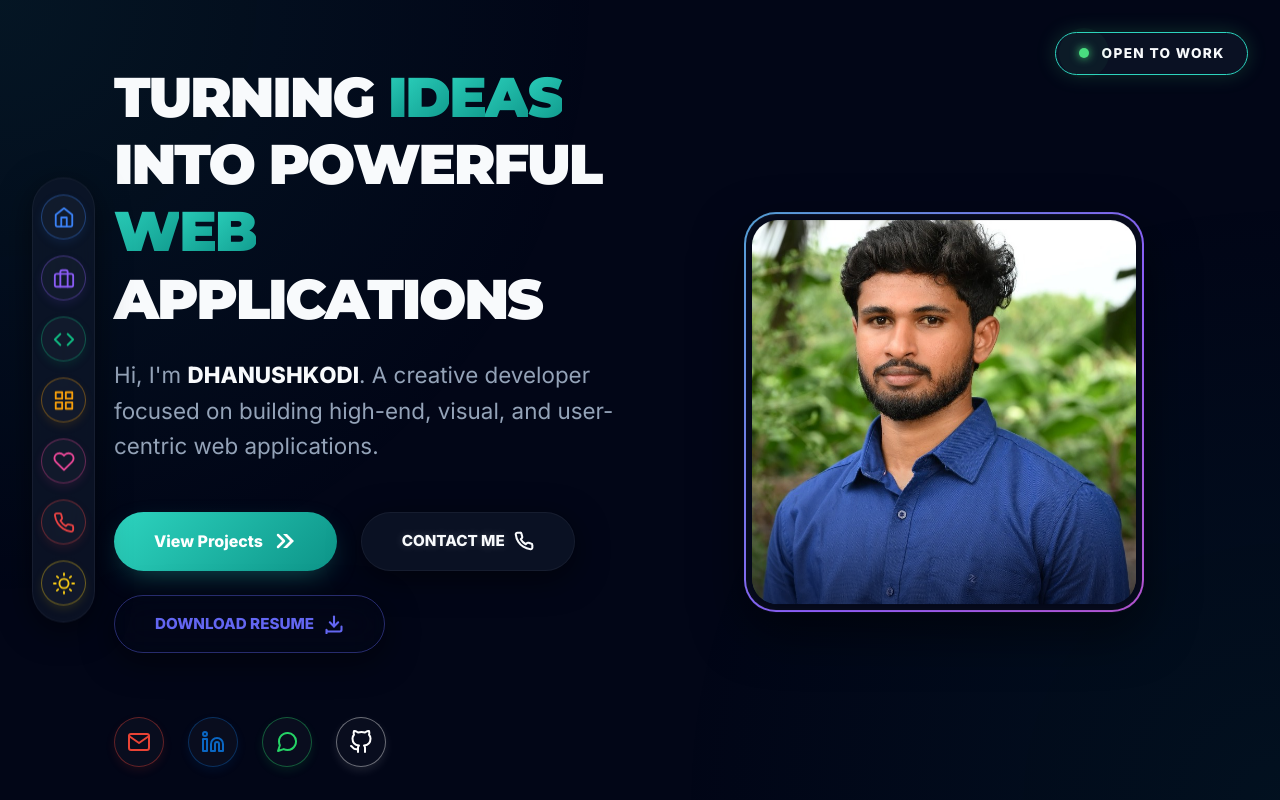
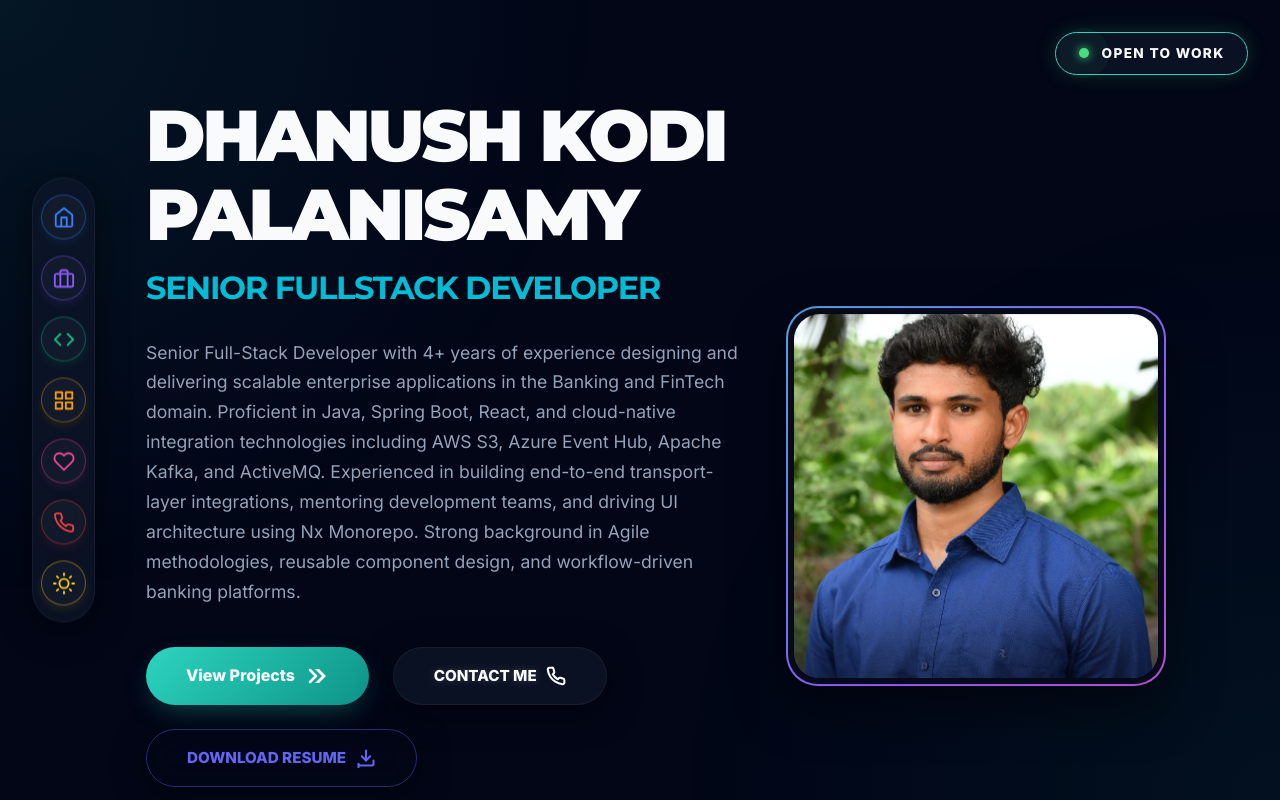
Before and after one commit to Dhanushkodi143/Dhanush_portfolio, a React (Vite) app: page / in a window 1280 px wide. Shown: the top 800 px of the page. Built offline with nearby package versions, Linux system fonts and the light colour scheme; a web font is replaced by a local one.

Commit message:
Update hero layout and styling to match reference screenshot

```diff
--- a/src/App.tsx
+++ b/src/App.tsx
@@ -38,7 +38,7 @@ function App() {
             </main>
             <footer className="footer-to-hide" style={{ padding: '4rem 0', textAlign: 'center', color: 'var(--text-muted)' }}>
                 <p style={{ fontWeight: 600, letterSpacing: '0.1em', textTransform: 'uppercase', fontSize: '0.8rem' }}>
-                    &copy; {new Date().getFullYear()} Dhanushkodi. Made with React & Passion.
+                    &copy; {new Date().getFullYear()} Dhanush Kodi Palanisamy. Made with React & Passion.
                 </p>
             </footer>
         </div>
--- a/src/components/Hero.tsx
+++ b/src/components/Hero.tsx
@@ -17,9 +17,6 @@ const Hero = ({ theme }: { theme?: string }) => {
         hidden: { opacity: 0, y: 20 },
         visible: { opacity: 1, y: 0, transition: { duration: 0.8, ease: "easeOut" } }
     };
-
-    const name = "DHANUSHKODI";
-    const heading = "Turning Ideas into Powerful Web Applications";
 
     const textVariants = {
         hidden: { opacity: 1 },
@@ -41,8 +38,9 @@ const Hero = ({ theme }: { theme?: string }) => {
             display: 'flex',
             alignItems: 'center',
             justifyContent: 'center',
-            textAlign: 'center',
-            paddingTop: '4rem'
+            textAlign: 'left', // Aligned left matching the screenshot
+            paddingTop: '6rem',
+            paddingBottom: '4rem'
         }}>
             <motion.div
                 className="container hero-container"
@@ -50,63 +48,53 @@ const Hero = ({ theme }: { theme?: string }) => {
                 initial="hidden"
                 whileInView="visible"
                 viewport={{ once: true }}
+                style={{
+                    display: 'flex',
+                    alignItems: 'center',
+                    gap: '3rem',
+                    justifyContent: 'space-between'
+                }}
             >
-                <div className="hero-text-content">
+                <div className="hero-text-content" style={{ flex: '1 1 0%', minWidth: '300px', paddingLeft: 'clamp(1rem, 3vw, 2rem)' }}>
 
                     <motion.h1
-                        variants={textVariants}
+                        variants={itemVariants}
                         style={{
-                            fontSize: 'clamp(2rem, 5vw, 3.5rem)',
-                            lineHeight: 1.2,
-                            marginBottom: '1.5rem',
+                            fontSize: 'clamp(2.5rem, 6vw, 4.5rem)',
+                            lineHeight: 1.1,
+                            marginBottom: '0.5rem',
                             fontFamily: "'Montserrat', sans-serif",
-                            fontWeight: 900
+                            fontWeight: 900,
+                            textTransform: 'uppercase',
+                            color: 'var(--text-primary)'
                         }}
                     >
-                        {heading.split(" ").map((word, wordIndex, array) => (
-                            <React.Fragment key={wordIndex}>
-                                <span style={{ display: 'inline-block', whiteSpace: 'nowrap' }}>
-                                    {word.split("").map((char, charIndex) => (
-                                        <motion.span
-                                            key={`char-${wordIndex}-${charIndex}`}
-                                            variants={charVariants}
-                                            className={word === "Ideas" || word === "Web" ? "gradient-text" : ""}
-                                            style={{ display: 'inline-block' }}
-                                        >
-                                            {char}
-                                        </motion.span>
-                                    ))}
-                                </span>
-                                {wordIndex < array.length - 1 && (
-                                    <motion.span
-                                        key={`space-${wordIndex}`}
-                                        variants={charVariants}
-                                        style={{ display: 'inline-block', whiteSpace: 'pre' }}
-                                    >
-                                        {" "}
-                                    </motion.span>
-                                )}
-                            </React.Fragment>
-                        ))}
+                        DHANUSH KODI PALANISAMY
                     </motion.h1>
+
+                    <motion.h2
+                        variants={itemVariants}
+                        style={{
+                            fontSize: 'clamp(1.5rem, 3vw, 2rem)',
+                            color: '#00bcd4',
+                            marginBottom: '1.5rem',
+                            fontWeight: 600,
+                            fontFamily: "'Montserrat', sans-serif",
+                        }}
+                    >
+                        Senior Fullstack Developer
+                    </motion.h2>
 
                     <motion.div variants={itemVariants}>
                         <p style={{
-                            fontSize: 'clamp(1.1rem, 2vw, 1.4rem)',
+                            fontSize: 'clamp(1rem, 1.5vw, 1.1rem)',
                             color: 'var(--text-secondary)',
-                            marginBottom: '3rem',
-                            fontWeight: 500
+                            marginBottom: '2.5rem',
+                            fontWeight: 400,
+                            lineHeight: 1.7,
+                            maxWidth: '700px'
                         }}>
-                            Hi, I'm{" "}
-                            <motion.span
-                                variants={textVariants}
-                                style={{ color: 'var(--text-primary)', fontWeight: 800 }}
-                            >
-                                {name.split("").map((char, index) => (
-                                    <motion.span key={index} variants={charVariants}>{char}</motion.span>
-                                ))}
-                            </motion.span>
-                            . A creative developer focused on building high-end, visual, and user-centric web applications.
+                            Senior Full-Stack Developer with 4+ years of experience designing and delivering scalable enterprise applications in the Banking and FinTech domain. Proficient in Java, Spring Boot, React, and cloud-native integration technologies including AWS S3, Azure Event Hub, Apache Kafka, and ActiveMQ. Experienced in building end-to-end transport-layer integrations, mentoring development teams, and driving UI architecture using Nx Monorepo. Strong background in Agile methodologies, reusable component design, and workflow-driven banking platforms.
                         </p>
                     </motion.div>
 
@@ -306,6 +294,7 @@ const Hero = ({ theme }: { theme?: string }) => {
                 <motion.div
                     variants={itemVariants}
                     className="hero-image-wrapper"
+                    style={{ flex: '0 0 auto', width: '100%', maxWidth: '380px' }}
                 >
                     <div style={{
                         position: 'relative',
@@ -330,7 +319,7 @@ const Hero = ({ theme }: { theme?: string }) => {
                         }}>
                             <img
                                 src="./profile.jpg"
-                                alt="Dhanushkodi Portrait"
+                                alt="Dhanush Kodi Palanisamy Portrait"
                                 style={{
                                     width: '100%',
                                     height: '100%',
@@ -353,6 +342,31 @@ const Hero = ({ theme }: { theme?: string }) => {
                 </motion.div>
 
                 <style>{`
+                    @media (max-width: 900px) {
+                        .hero-container {
+                            flex-direction: column-reverse !important;
+                            text-align: center !important;
+                            gap: 4rem !important;
+                        }
+                        .hero-text-content {
+                            padding-left: 0 !important;
+                            text-align: center !important;
+                        }
+                        .hero-text-content h1,
+                        .hero-text-content h2,
+                        .hero-text-content p {
+                            text-align: center !important;
+                            margin-left: auto;
+                            margin-right: auto;
+                        }
+                        .hero-buttons {
+                            justify-content: center !important;
+                        }
+                        .hero-socials {
+                            justify-content: center !important;
+                        }
+                    }
+
                     @keyframes float {
                         0% { transform: translateY(0px); }
                         50% { transform: translateY(-15px); }
--- a/src/index.css
+++ b/src/index.css
@@ -885,9 +885,11 @@ section {
         text-align: center;
         justify-content: center;
     }
+
     .hero-buttons {
         justify-content: center;
     }
+
     .hero-socials {
         margin-top: 2.5rem;
         justify-content: center;
```
Also changed, not shown: 2 other files (tests, documents, lock files or other folders).
